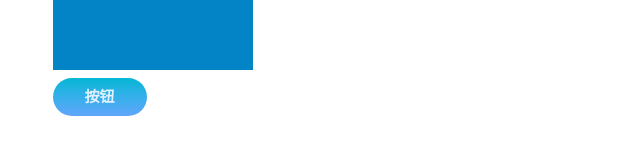
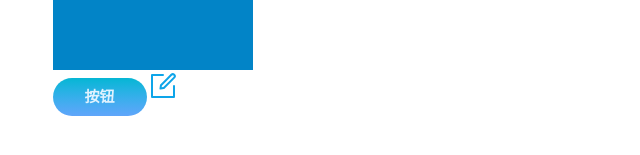
Before and after one commit to lilong0402/api-boot, a Vue app: page / in a window 1280 px wide. Shown: the part 431-586 px from the top of the page, without its empty margins (32-672 px from the left). Built offline with nearby package versions, Linux system fonts and the light colour scheme.

Commit message:
feat(custom): 全局引入图标

```diff
--- a/package.json
+++ b/package.json
@@ -21,6 +21,7 @@
     ]
   },
   "dependencies": {
+    "@element-plus/icons-vue": "^2.1.0",
     "element-plus": "^2.3.4",
     "pinia": "^2.0.32",
     "vue": "^3.2.47",
--- a/src/App.vue
+++ b/src/App.vue
@@ -34,6 +34,9 @@ import HelloWorld from './components/HelloWorld.vue'
       <p class="text-xl">测试 WindiCSS</p>
     </div>
     <button class="m-btn px-8 py-2 mt-2">按钮</button>
+    <el-icon size="32" class="text-sky-500">
+      <Edit />
+    </el-icon>
   </div>
 </template>
 
--- a/src/main.js
+++ b/src/main.js
@@ -7,8 +7,14 @@ import router from './router'
 import ElementPlus from 'element-plus'
 import 'element-plus/dist/index.css'
 import './assets/main.css'
+import * as ElementPlusIconsVue from '@element-plus/icons-vue'
+
 
 const app = createApp(App)
+
+for (const [key, component] of Object.entries(ElementPlusIconsVue)) {
+    app.component(key, component)
+  }
 
 app.use(createPinia())
 app.use(router)
```
Also changed, not shown: 1 other file (tests, documents, lock files or other folders).
